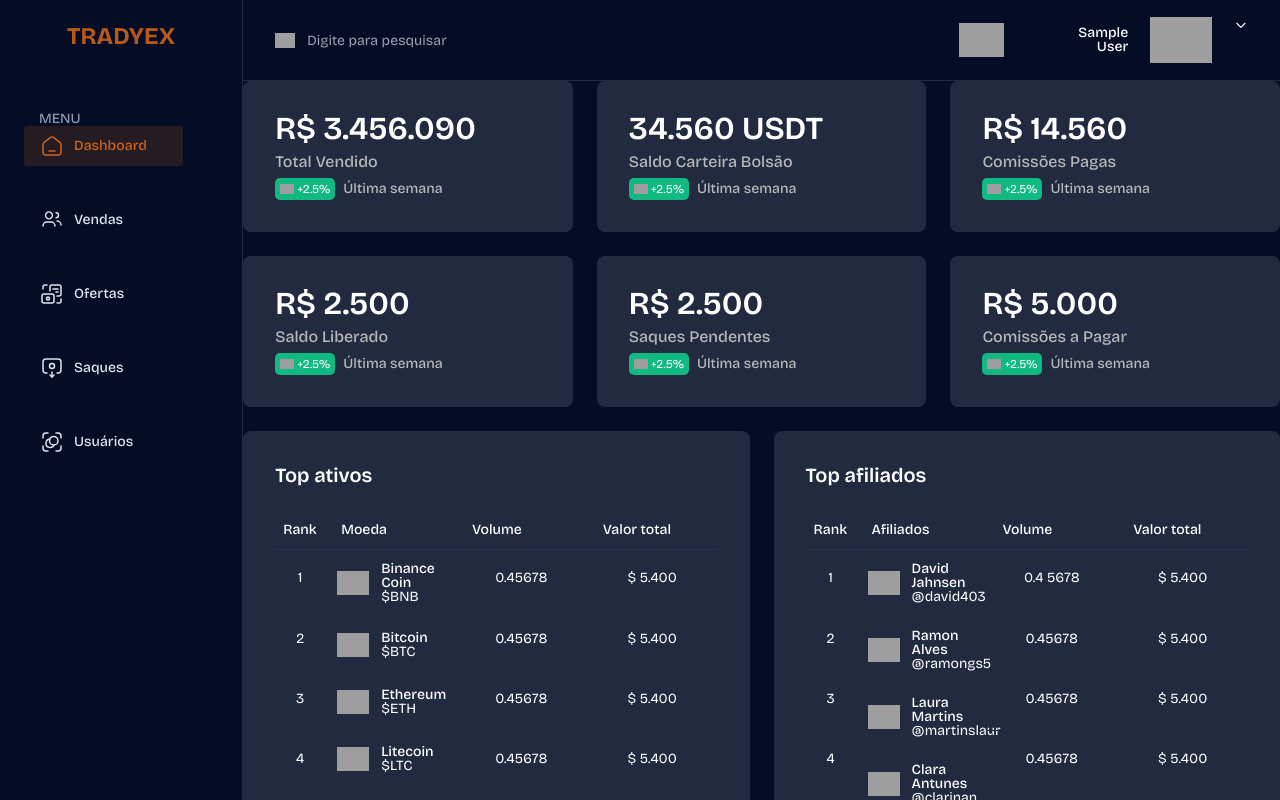
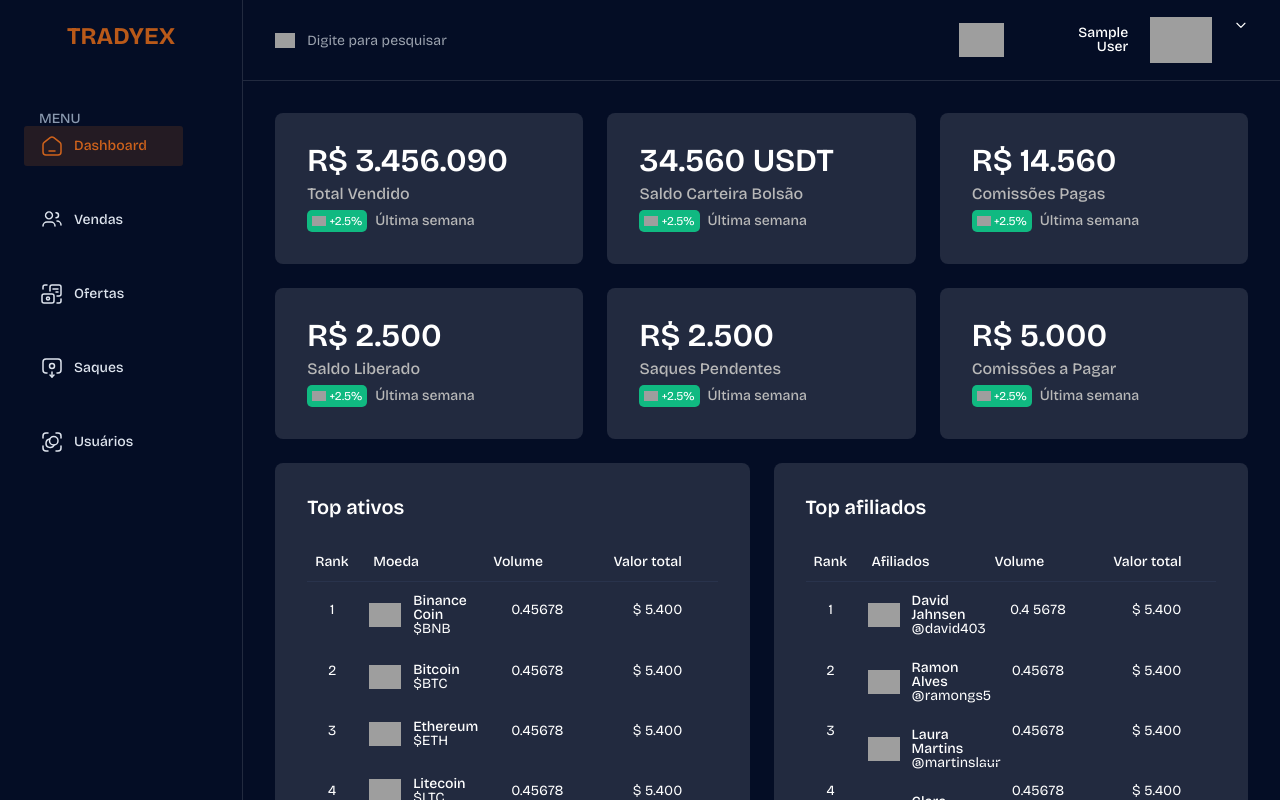
Before and after one commit to Tradyex-BR/upyex-manager, a Vue app: page /dashboard in a window 1280 px wide. Shown: the top 800 px of the page. Built offline with nearby package versions, Linux system fonts and the light colour scheme; sample sign-in values are in the browser's storage; grey boxes are pictures that could not be loaded.

Commit message:
fix: layout padding

```diff
--- a/src/App.vue
+++ b/src/App.vue
@@ -20,7 +20,7 @@ const isLoginPage = computed(() => route.path === '/login');
       <Sidebar />
       <div class="flex-1 flex flex-col">
         <TopBar />
-        <main class="flex-1">
+        <main class="flex-1 pt-[32px] pl-[32px] pr-[32px]">
           <router-view></router-view>
         </main>
       </div>
--- a/src/style.css
+++ b/src/style.css
@@ -10,6 +10,10 @@
   text-rendering: optimizeLegibility;
   -webkit-font-smoothing: antialiased;
   -moz-osx-font-smoothing: grayscale;
+}
+
+html {
+  overflow: hidden;
 }
 
 a {
```
